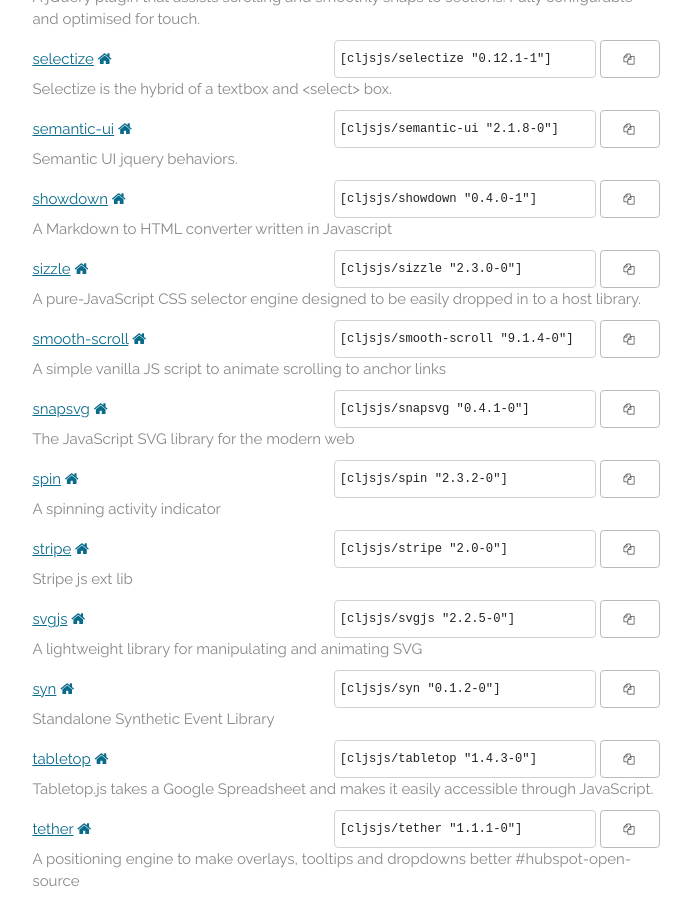
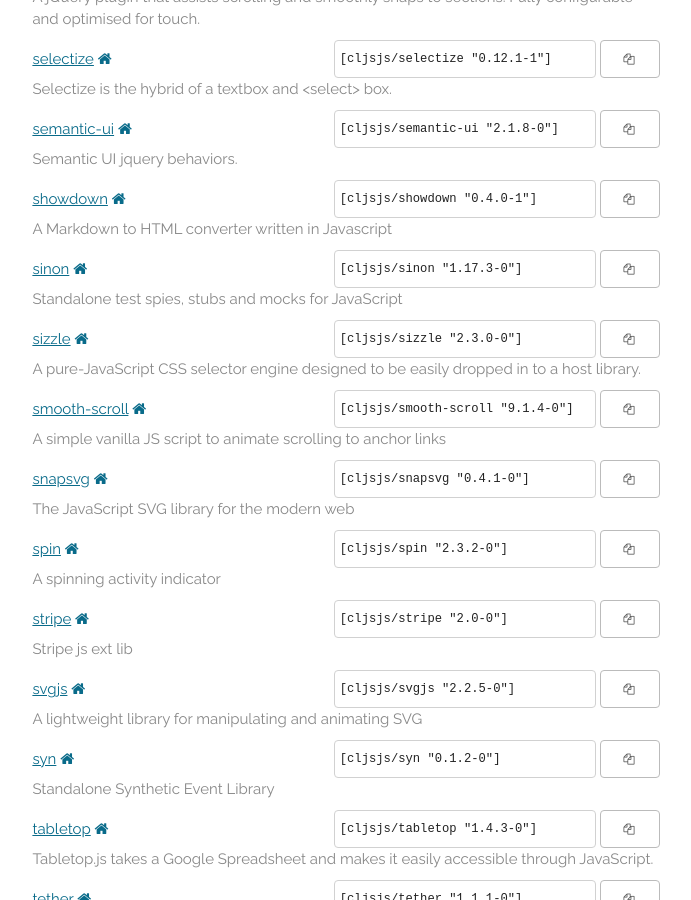
Before and after one commit to cljsjs/cljsjs.github.io, a Jekyll site: the page built from index.markdown, in a window 1280 px wide and 900 px high, scrolled down 14249 px. Shown: the whole window, without its empty margins (294-985 px from the left). Built offline with Jekyll 4.4.1, drawn with Linux system fonts in a browser that asks for light colours; nearby versions of some CDN libraries; comment, search, counter and statistics services are not loaded.

Commit message:
Automatic update

```diff
--- a/_includes/packages.html
+++ b/_includes/packages.html
@@ -1647,6 +1647,15 @@
     <p class="description">A Markdown to HTML converter written in Javascript</p>
   </li>
   <li>
+    <a href="https://clojars.org/cljsjs/sinon">sinon</a>
+    <a href="https://github.com/cjohansen/Sinon.JS" target="new"><i class="fa fa-home"></i></a>
+    <span class="clojars">
+      <input type="text" value='[cljsjs/sinon "1.17.3-0"]'/>
+      <button data-clipboard-text='[cljsjs/sinon "1.17.3-0"]'><i class="fa fa-copy"></i></button>
+    </span>
+    <p class="description">Standalone test spies, stubs and mocks for JavaScript</p>
+  </li>
+  <li>
     <a href="https://clojars.org/cljsjs/sizzle">sizzle</a>
     <a href="https://github.com/jquery/sizzle" target="new"><i class="fa fa-home"></i></a>
     <span class="clojars">
```
